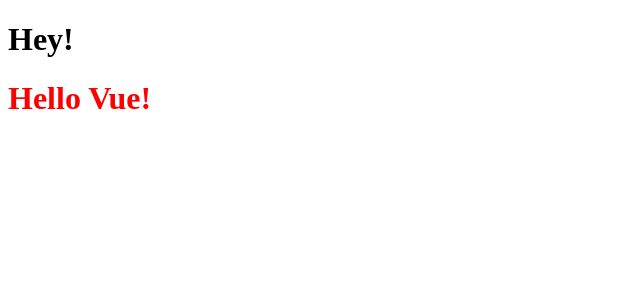
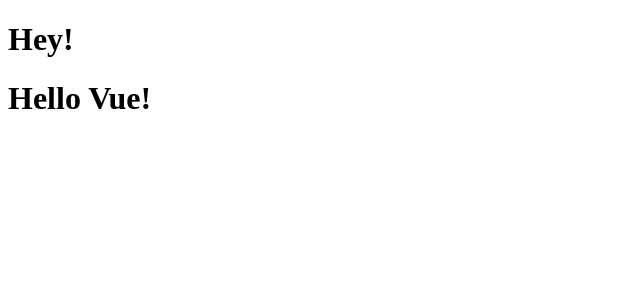
Before and after one commit to m0slah/Components-VueJS, a Vue app: page / in a window 1280 px wide. Shown: the top 300 px of the page, without its empty margins (0-640 px from the left). Built offline with nearby package versions, Linux system fonts and the light colour scheme.

Commit message:
using SASS in Component

```diff
--- a/package.json
+++ b/package.json
@@ -12,6 +12,7 @@
   },
   "devDependencies": {
     "@vitejs/plugin-vue": "^4.2.3",
+    "sass": "^1.63.6",
     "vite": "^4.3.9"
   }
 }
--- a/src/Components/Greeting.vue
+++ b/src/Components/Greeting.vue
@@ -13,8 +13,8 @@
 }
 </script>
 
-<style scoped>
-h1{
-    color: red;
+<style scoped lang="scss">
+h1:hover{
+    color: darken($color: #cc4444, $amount: 15%);
 }
 </style>
```
Also changed, not shown: 1 other file (tests, documents, lock files or other folders).
